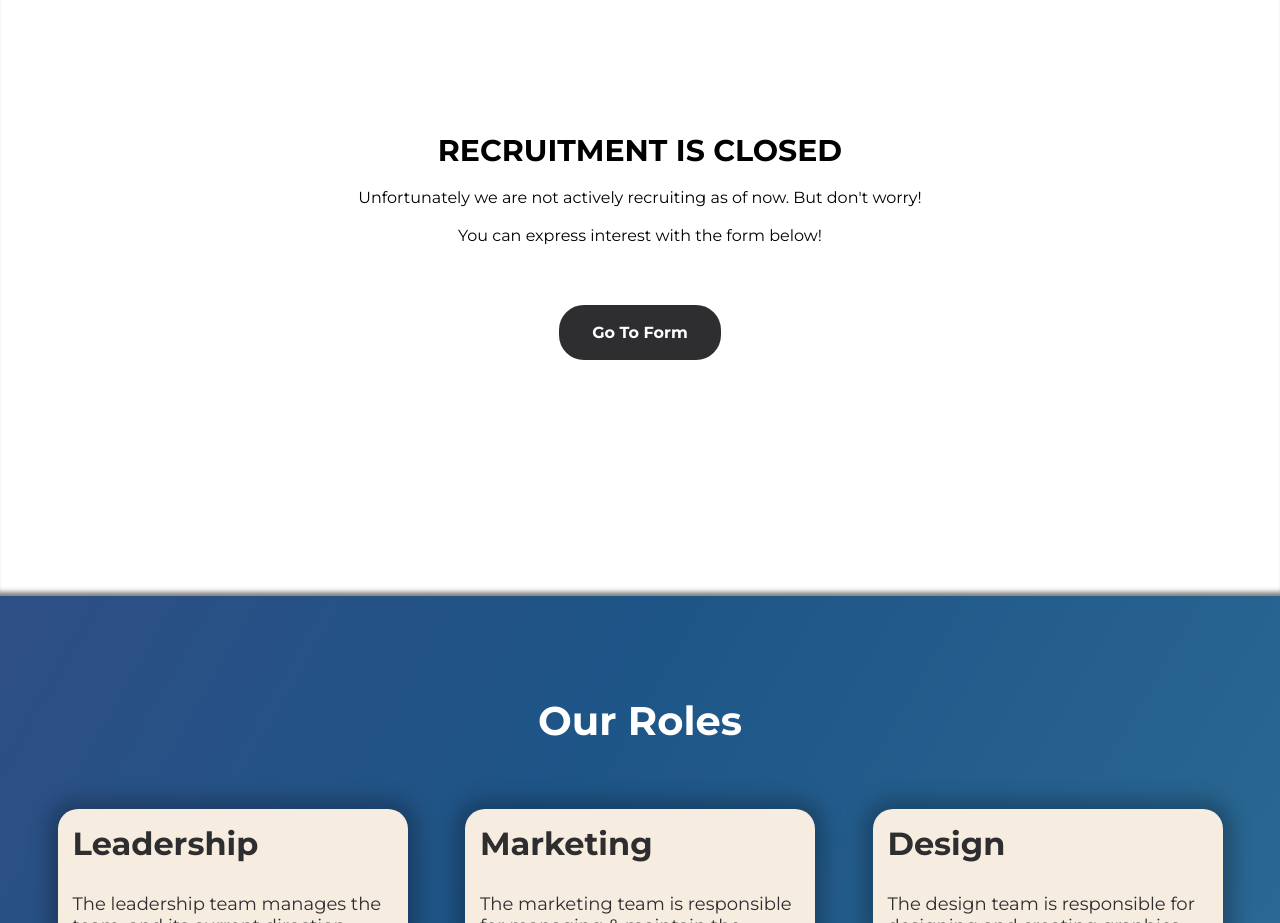
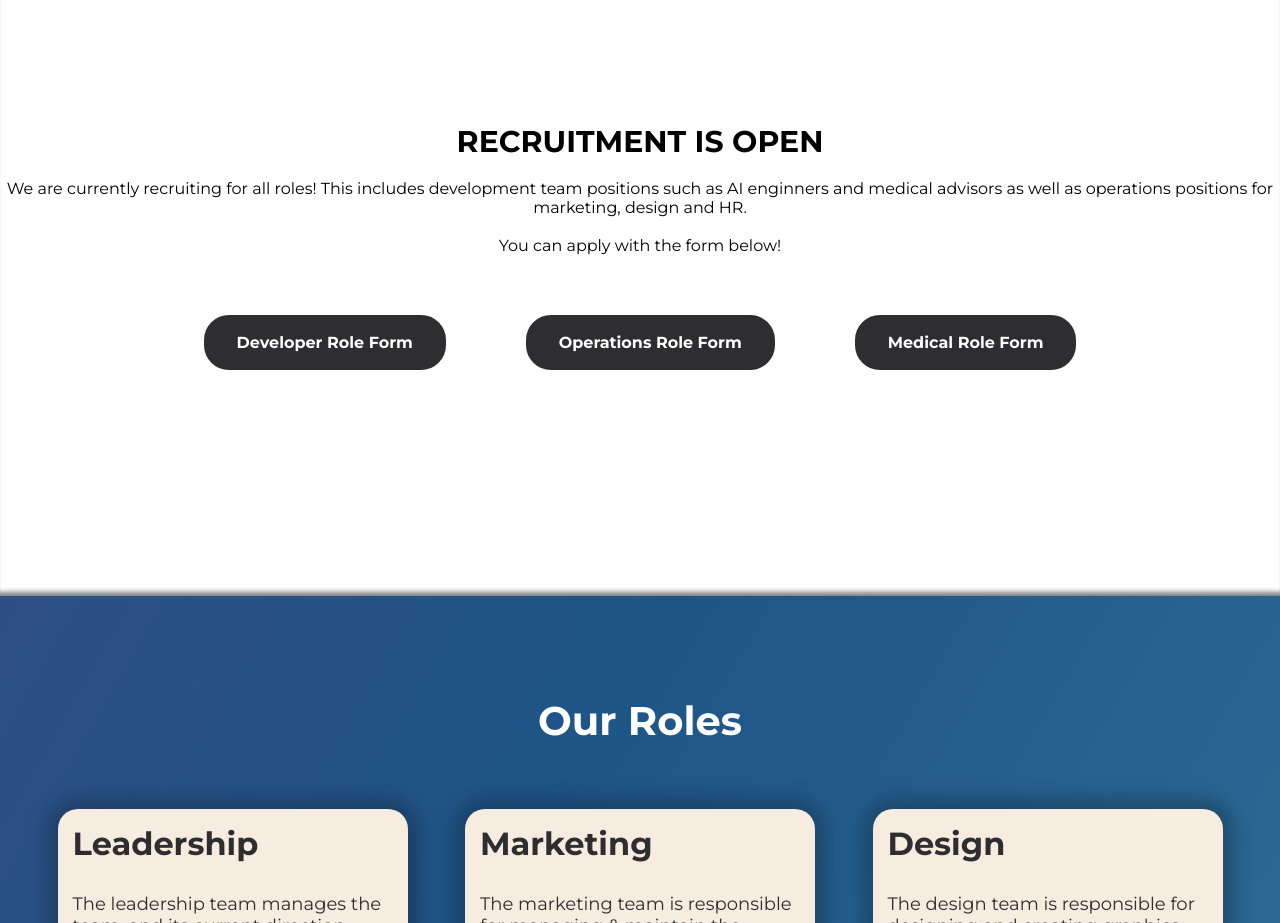
Before and after one commit to MonashAIM/monashaim.github.io, a plain HTML site: page recruitment/index.html in a window 1280 px wide. Shown: the part 1320-2243 px from the top of the page. Drawn offline with Linux system fonts and the light colour scheme.

Commit message:
Changed to new recruitment forms

```diff
--- a/recruitment/index.html
+++ b/recruitment/index.html
@@ -125,25 +125,25 @@ This could be as simple as a link to the team page, or a pop-up with more inform
     <div class="recruitment-section">
       <div class="recruitment-section-content">
         <h3 class="recruitment-section-heading">
-          RECRUITMENT IS CLOSED
-          <!-- RECRUITMENT IS OPEN -->
+          <!-- RECRUITMENT IS CLOSED -->
+          RECRUITMENT IS OPEN
         </h3>
         <br>
         <p class="recruitment-section-text">
-          Unfortunately we are not actively recruiting as of now. But don't worry! <br>
-          <!-- We are currently recruiting for all roles! This includes development team positions such as AI enginners and medical advisors as well as operations positions for marketing, design and HR.<br> -->
+          <!-- Unfortunately we are not actively recruiting as of now. But don't worry! <br> -->
+          We are currently recruiting for all roles! This includes development team positions such as AI enginners and medical advisors as well as operations positions for marketing, design and HR.<br>
           <br>
-          You can express interest with the form below!
-          <!-- You can apply with the form below! -->
+          <!-- You can express interest with the form below! -->
+          You can apply with the form below!
         </p>
-        <a class="recruitment-button" href="https://forms.gle/Cvzd9EYrDC5fwDqo9">Go To Form</a>
-        <!-- <div class="recruitment-button-container"> -->
-        <!--   <a class="recruitment-button" href="https://forms.gle/sksKkjGQYaTAzf7VA">Developer Role Form</a> -->
-        <!--   <div class="recruitment-button-spacer"></div> -->
-        <!--   <a class="recruitment-button" href="https://forms.gle/DoJwCx7oQNJmVjaC9">Operations Role Form</a> -->
-        <!--   <div class="recruitment-button-spacer"></div> -->
-        <!--   <a class="recruitment-button" href="https://forms.gle/zQLmFNU2L7aJawQg6">Medical Role Form</a> -->
-        <!-- </div> -->
+        <!-- <a class="recruitment-button" href="https://forms.gle/Cvzd9EYrDC5fwDqo9">Go To Form</a> -->
+        <div class="recruitment-button-container">
+          <a class="recruitment-button" href="https://forms.gle/ieBn2SAhBJg1d9Ys7">Developer Role Form</a>
+          <div class="recruitment-button-spacer"></div>
+          <a class="recruitment-button" href="https://forms.gle/eSfx5J2SSqdPDCYR7">Operations Role Form</a>
+          <div class="recruitment-button-spacer"></div>
+          <a class="recruitment-button" href="https://forms.gle/RqWT8SrycoLwkB8m7">Medical Role Form</a>
+        </div>
       </div>
     </div>
     <div class="roles-section">
```
